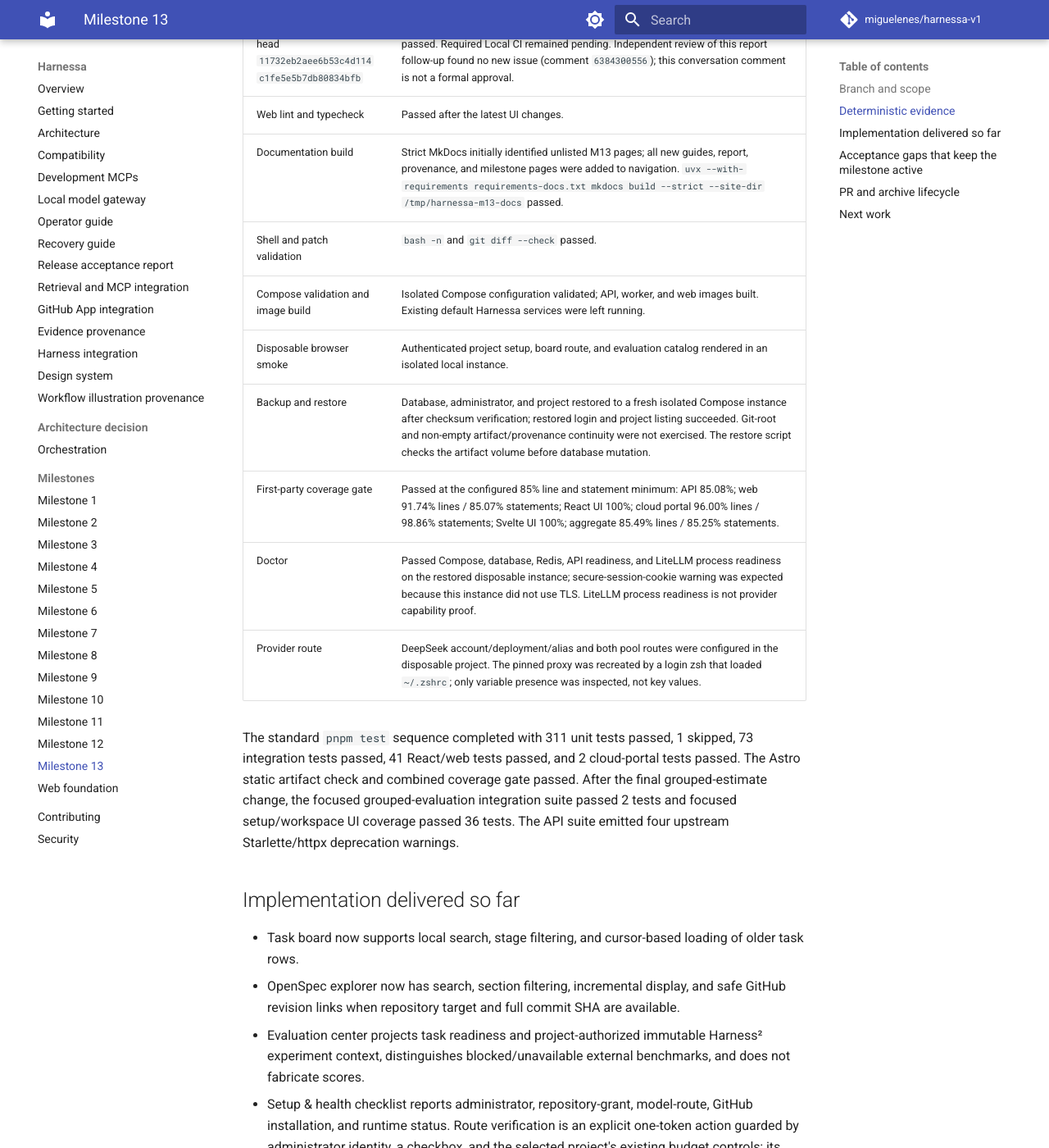
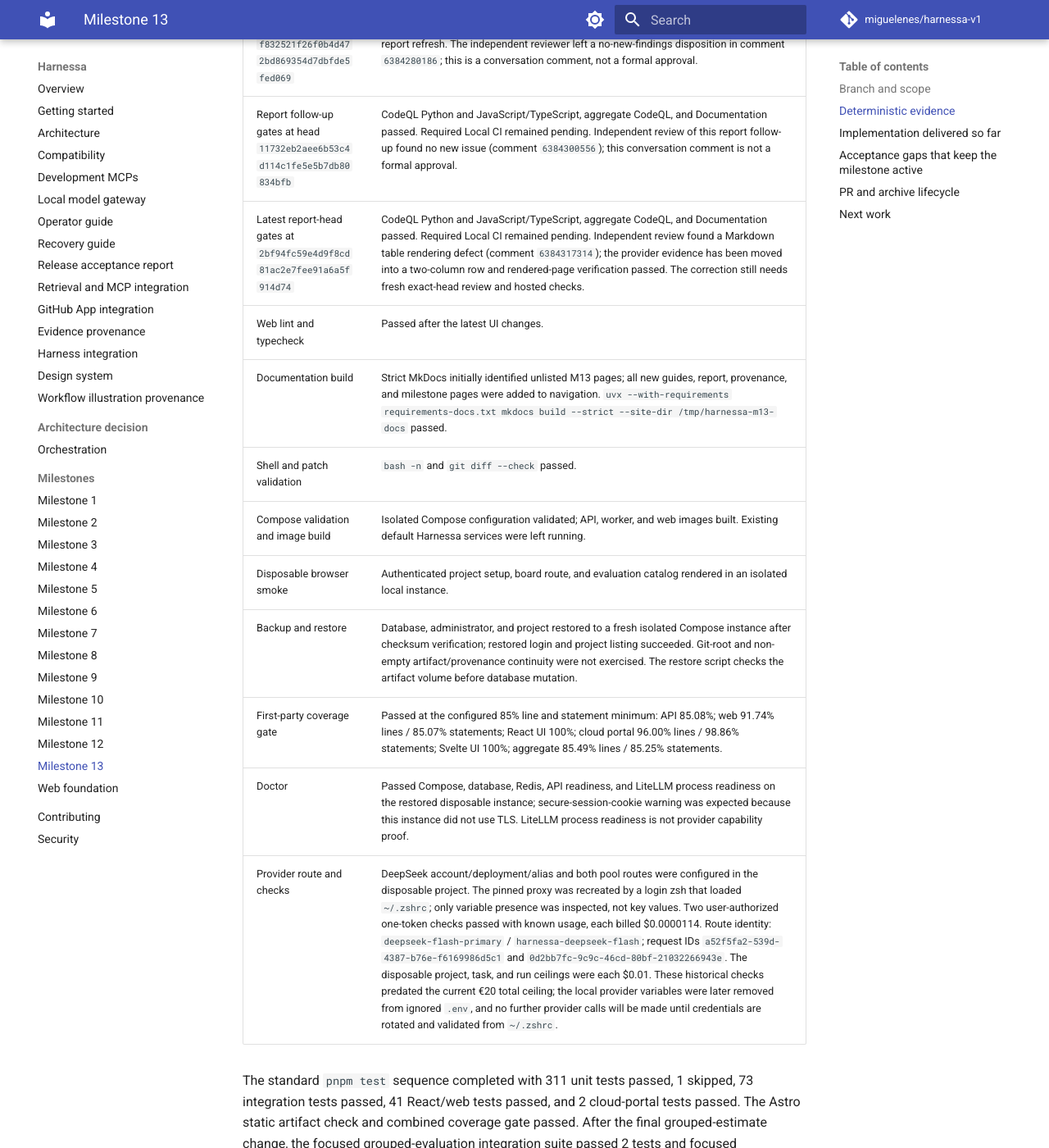
Before and after one commit to miguelenes/harnessa-v1, an MkDocs documentation site: the page built from docs/milestones/13.md, in a window 1280 px wide and 1400 px high, scrolled down 1952 px. Shown: the whole window at 82% size. Built offline with MkDocs 1.6.1 and Material for MkDocs 9.7.7, drawn with Linux system fonts in a browser that asks for light colours; comment, search, counter and statistics services are not loaded; some of the changed text lies outside the part shown.

Commit message:
docs: preserve rendered M13 provider evidence

```diff
--- a/docs/milestones/13.md
+++ b/docs/milestones/13.md
@@ -21,10 +21,12 @@
 | Focused setup and evaluator tests | After the final `mode=both` rollout multiplier adjustment: 2 grouped-evaluation integration tests passed against the disposable PostgreSQL/Redis services; 36 setup/workspace UI tests passed. Coverage includes separate primary/probe budgets, adapter selection, grouped run estimates, summaries, rejected stale actions, cancellation and resume. |
 | Grouped evaluation follow-up | Integration coverage includes immutable manifest idempotency, model-step/retry/policy-multiplier worst-case estimate, independent remaining probe budgets, rollout-level missing/failure/unknown counts, delivery Wilson interval, cost/latency aggregation, and cancellation. |
 | Aggregate evaluation spend regression | `tests/integration/test_evaluation_runs.py`: 2 passed against disposable PostgreSQL/Redis. A child model reservation is rejected when its aggregate evaluation ceiling is below the worst-case request reservation, including after cancellation is requested while the child run is still active. The child-to-evaluation FK provides direct lookup; `mode=both`, `k=1` expects the one shared baseline plus four lane-specific rollouts (5 total). |
+| Rendered acceptance evidence | Strict MkDocs build passed after the provider evidence row was repaired. Inspection of `milestones/13/index.html` confirmed both gateway request IDs, costs, the current €20 ceiling, and the credential-rotation boundary are present in the rendered report. |
 | Resume route | Five integration tests passed against a fresh disposable PostgreSQL database and Redis DB 7, including requeue of an unchanged frozen manifest. Disposable containers were stopped after the run. |
 | API lint and types | Ruff and mypy passed. |
 | Current hosted gates at reviewed head `f832521f26f0b4d472bd869354d7dbfde5fed069` | CodeQL Python and JavaScript/TypeScript passed; aggregate CodeQL passed; Documentation build passed. Required Local CI was still pending in GitHub Actions at report refresh. The independent reviewer left a no-new-findings disposition in comment `6384280186`; this is a conversation comment, not a formal approval. |
 | Report follow-up gates at head `11732eb2aee6b53c4d114c1fe5e5b7db80834bfb` | CodeQL Python and JavaScript/TypeScript, aggregate CodeQL, and Documentation passed. Required Local CI remained pending. Independent review of this report follow-up found no new issue (comment `6384300556`); this conversation comment is not a formal approval. |
+| Latest report-head gates at `2bf94fc59e4d9f8cd81ac2e7fee91a6a5f914d74` | CodeQL Python and JavaScript/TypeScript, aggregate CodeQL, and Documentation passed. Required Local CI remained pending. Independent review found a Markdown table rendering defect (comment `6384317314`); the provider evidence has been moved into a two-column row and rendered-page verification passed. The correction still needs fresh exact-head review and hosted checks. |
 | Web lint and typecheck | Passed after the latest UI changes. |
 | Documentation build | Strict MkDocs initially identified unlisted M13 pages; all new guides, report, provenance, and milestone pages were added to navigation. `uvx --with-requirements requirements-docs.txt mkdocs build --strict --site-dir /tmp/harnessa-m13-docs` passed. |
 | Shell and patch validation | `bash -n` and `git diff --check` passed. |
@@ -33,7 +35,7 @@
 | Backup and restore | Database, administrator, and project restored to a fresh isolated Compose instance after checksum verification; restored login and project listing succeeded. Git-root and non-empty artifact/provenance continuity were not exercised. The restore script checks the artifact volume before database mutation. |
 | First-party coverage gate | Passed at the configured 85% line and statement minimum: API 85.08%; web 91.74% lines / 85.07% statements; React UI 100%; cloud portal 96.00% lines / 98.86% statements; Svelte UI 100%; aggregate 85.49% lines / 85.25% statements. |
 | Doctor | Passed Compose, database, Redis, API readiness, and LiteLLM process readiness on the restored disposable instance; secure-session-cookie warning was expected because this instance did not use TLS. LiteLLM process readiness is not provider capability proof. |
-| Provider route | DeepSeek account/deployment/alias and both pool routes were configured in the disposable project. The pinned proxy was recreated by a login zsh that loaded `~/.zshrc`; only variable presence was inspected, not key values. | Two user-authorized, one-token checks passed with known usage, each billed $0.0000114. Route identity: `deepseek-flash-primary` / `harnessa-deepseek-flash`; request IDs `a52f5fa2-539d-4387-b76e-f6169986d5c1` and `0d2bb7fc-9c9c-46cd-80bf-21032266943e`. The disposable project/task/run cost limits were each $0.01; no global cap was introduced. These checks are historical: the local provider variables were later removed from ignored `.env`, and new provider calls remain paused pending key rotation and validation from `~/.zshrc`. |
+| Provider route and checks | DeepSeek account/deployment/alias and both pool routes were configured in the disposable project. The pinned proxy was recreated by a login zsh that loaded `~/.zshrc`; only variable presence was inspected, not key values. Two user-authorized one-token checks passed with known usage, each billed $0.0000114. Route identity: `deepseek-flash-primary` / `harnessa-deepseek-flash`; request IDs `a52f5fa2-539d-4387-b76e-f6169986d5c1` and `0d2bb7fc-9c9c-46cd-80bf-21032266943e`. The disposable project, task, and run ceilings were each $0.01. These historical checks predated the current €20 total ceiling; the local provider variables were later removed from ignored `.env`, and no further provider calls will be made until credentials are rotated and validated from `~/.zshrc`. |
 
 The standard `pnpm test` sequence completed with 311 unit tests passed, 1 skipped, 73 integration tests passed, 41 React/web tests passed, and 2 cloud-portal tests passed. The Astro static artifact check and combined coverage gate passed. After the final grouped-estimate change, the focused grouped-evaluation integration suite passed 2 tests and focused setup/workspace UI coverage passed 36 tests. The API suite emitted four upstream Starlette/httpx deprecation warnings.
 
@@ -64,7 +66,7 @@
 
 ## PR and archive lifecycle
 
-The current PR is [#43](https://github.com/miguelenes/harnessa-v1/pull/43), based on M12 merge `853c3e05cd202a95ed70453ecde95b51aced7779`. Exact-head review of `7e605ad087a5ddc39b4de12ef3232fdc0f8569ec` identified aggregate-spend and sample-count defects; review of `bbba6d39a2e20fccf7b39aef2a28f40acd6d1a48` confirmed those fixes and identified cancellation-race and historical-row-lock defects. Review of `f832521f26f0b4d472bd869354d7dbfde5fed069` resolved those proposals, confirmed one migration head, and found no new actionable issue (`6384280186`). The report-only follow-up at `11732eb2aee6b53c4d114c1fe5e5b7db80834bfb` also received a no-new-findings review (`6384300556`). At that head, CodeQL and Documentation checks passed while required Local CI remained pending. This report update records the review and check state; its exact-head review and final required checks remain pending. Keep the prompt active while acceptance blockers remain; do not archive it before acceptance and protected merge.
+The current PR is [#43](https://github.com/miguelenes/harnessa-v1/pull/43), based on M12 merge `853c3e05cd202a95ed70453ecde95b51aced7779`. Exact-head review of `7e605ad087a5ddc39b4de12ef3232fdc0f8569ec` identified aggregate-spend and sample-count defects; review of `bbba6d39a2e20fccf7b39aef2a28f40acd6d1a48` confirmed those fixes and identified cancellation-race and historical-row-lock defects. Review of `f832521f26f0b4d472bd869354d7dbfde5fed069` resolved those proposals, confirmed one migration head, and found no new actionable issue (`6384280186`). The report-only follow-up at `11732eb2aee6b53c4d114c1fe5e5b7db80834bfb` also received a no-new-findings review (`6384300556`). Review of `2bf94fc59e4d9f8cd81ac2e7fee91a6a5f914d74` found the provider-check evidence hidden by a malformed Markdown table (`6384317314`). This candidate repairs the row; strict MkDocs and rendered HTML inspection confirm the evidence is visible. At `2bf94fc`, CodeQL and Documentation checks passed while required Local CI remained pending. The report now records that disposition; the corrected report needs a fresh exact-head review and hosted checks. Keep the prompt active while acceptance blockers remain; do not archive it before acceptance and protected merge.
 
 ## Next work
 
```
